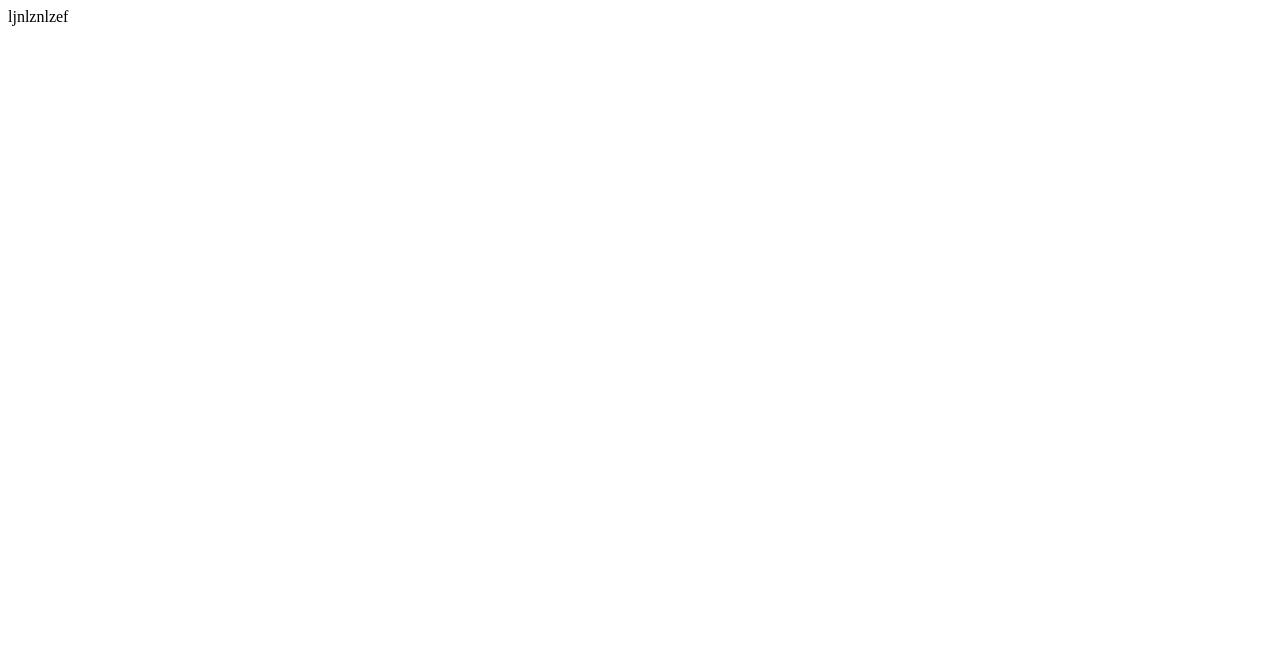
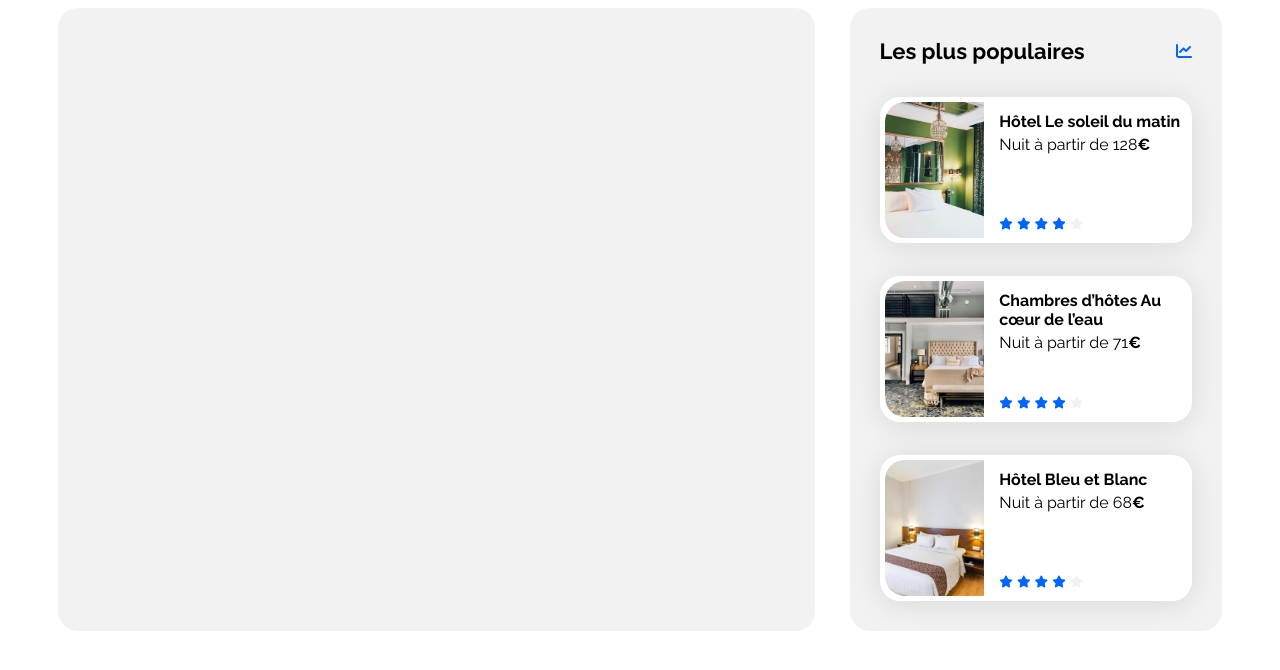
Before and after one commit to maebstn/projet1, a plain HTML site: page index.html in a window 1280 px wide. Drawn offline with Linux system fonts and the light colour scheme.

Commit message:
Premier commit

```diff
--- /dev/null
+++ b/css/style.css
@@ -0,0 +1,167 @@
+/****** General ***********/
+* {
+    font-family: 'Raleway', sans-serif;
+}
+
+:root {
+    --main-color: #0065FC;
+    --main-bg-color: #F2F2F2;
+    --filter-bg-color: #DEEBFF;
+}
+
+.fa-solid {
+    color: var(--main-color);
+}
+
+body {
+    display: flex;
+    justify-content: center;
+}
+
+.main-container {
+    width: 100%;
+    max-width: 1440px;
+    padding: 0 50px;
+    box-sizing: border-box;
+}
+
+a {
+    color: inherit;
+    text-decoration: none;
+}
+
+.section-title {
+    margin: 0;
+    font-size: 22px;
+}
+
+.card {
+    background-color: white;
+    border-radius: 20px;
+    padding: 5px;
+    filter: drop-shadow(0px 3px 15px rgba(0, 0, 0, 0.1));
+}
+
+.card img {
+    object-fit: cover;
+}
+
+.card-title {
+    font-size: 16px;
+}
+
+.euro {
+    font-weight: 700;
+}
+
+.neutral-star {
+    color: var(--main-bg-color)
+}
+
+/****** Hebergements And Populaires ***********/
+.hebergements-and-populaires {
+    display: flex;
+    justify-content: space-between;
+}
+
+.hebergements-and-populaires section {
+    background-color: var(--main-bg-color);
+    border-radius: 20px;
+    padding: 30px;
+    box-sizing: border-box;
+}
+
+/****** Hebergements ***********/
+.hebergements {
+    width: 65%;
+}
+
+/****** Populaires ***********/
+.populaires {
+    width: 32%;
+}
+
+.populaires-title {
+    display: flex;
+    justify-content: space-between;
+    align-items: center;
+}
+
+.populaires-cards .card {
+    display: flex;
+    margin-top: 33px;
+}
+
+.populaires-cards img {
+    width: 33%;
+    height: 136px;
+    border-top-left-radius: 20px;
+    border-bottom-left-radius: 20px;
+}
+
+.populaires-cards .card-content {
+    width: 67%;
+    padding-left: 15px;
+    display: flex;
+    flex-direction: column;
+    justify-content: space-between;
+    box-sizing: border-box;
+}
+
+.populaires-cards .card-title {
+    margin-top: 10px;
+    margin-bottom: 4px;
+}
+
+.populaires-cards .card-subtitle {
+    margin: 0;
+}
+
+.populaires-cards .card-rating {
+    margin-bottom: 5px;
+}
+
+
+
+
+/* Le code ci-dessous correspond à la version responsive uniquement */
+
+/****** Media queries ***********/
+/* Medium devices (tablets, less/equal than 1024px) */
+@media (max-width: 1024px) {
+    .hebergements-and-populaires {
+        flex-direction: column;
+    }
+
+    .hebergements {
+        width: 100%;
+    }
+
+    .populaires {
+        width: 100%;
+        margin-top: 50px;
+    }
+
+    .populaires-cards {
+        display: flex;
+        flex-direction: row;
+        justify-content: space-between;
+    }
+
+    .populaires-cards a {
+        width: 30%;
+    }
+
+    .populaires-cards .card-title {
+        font-size: 14px;
+    }
+
+    .populaires-cards .card-subtitle {
+        font-size: 13px;
+    }
+}
+
+/* Small devices (phones, less than 768px) */
+@media (max-width: 767.98px) {
+    /* ... */
+}
--- a/index.html
+++ b/index.html
@@ -1 +1,96 @@
-ljnlznlzef
+<!DOCTYPE html>
+<html lang="fr">
+
+<head>
+    <meta charset="UTF-8">
+    <meta name="viewport" content="width=device-width, initial-scale=1.0">
+    <title>Booki</title>
+    <link rel="preconnect" href="https://fonts.googleapis.com">
+    <link rel="preconnect" href="https://fonts.gstatic.com" crossorigin>
+    <link href="https://fonts.googleapis.com/css2?family=Raleway:wght@400;500;700&display=swap" rel="stylesheet">
+    <link rel="stylesheet" href="https://cdnjs.cloudflare.com/ajax/libs/font-awesome/6.2.1/css/all.min.css"
+        integrity="sha512-MV7K8+y+gLIBoVD59lQIYicR65iaqukzvf/nwasF0nqhPay5w/9lJmVM2hMDcnK1OnMGCdVK+iQrJ7lzPJQd1w=="
+        crossorigin="anonymous" referrerpolicy="no-referrer" />
+    <link rel="stylesheet" href="./css/style.css">
+</head>
+
+<body>
+    <div class="main-container">
+        <header></header>
+        <main>
+            <div class="hebergements-and-populaires">
+                <section class="hebergements">
+
+                </section>
+                <section class="populaires">
+                    <div class="populaires-title">
+                        <h2 class="section-title">Les plus populaires</h2>
+                        <i class="fa-solid fa-chart-line" aria-hidden="true"></i>
+                    </div>
+                    <div class="populaires-cards">
+                        <a href="#">
+                            <article class="card">
+                                <img src="./images/hebergements/emile-guillemot.jpg" alt="Image de la chambre d'hôtel montrant un lit">
+                                <div class="card-content">
+                                    <div class="card-txt">
+                                        <h3 class="card-title">Hôtel Le soleil du matin</h3>
+                                        <p class="card-subtitle">Nuit à partir de 128<span class="euro">€</span></p>
+                                    </div>
+                                    <div class="card-rating">
+                                        <i class="fa-xs fa-solid fa-star" aria-hidden="true"></i>
+                                        <i class="fa-xs fa-solid fa-star" aria-hidden="true"></i>
+                                        <i class="fa-xs fa-solid fa-star" aria-hidden="true"></i>
+                                        <i class="fa-xs fa-solid fa-star" aria-hidden="true"></i>
+                                        <i class="fa-xs fa-solid fa-star neutral-star" aria-hidden="true"></i>
+                                        <span class="sr-only">Note de 4 sur 5</span>
+                                    </div>
+                                </div>
+                            </article>
+                        </a>
+                        <a href="#">
+                            <article class="card">
+                                <img src="./images/hebergements/aw-creative.jpg" alt="Image de la chambre d'hôtel montrant un lit">
+                                <div class="card-content">
+                                    <div class="card-txt">
+                                        <h3 class="card-title">Chambres d’hôtes Au cœur de l’eau</h3>
+                                        <p class="card-subtitle">Nuit à partir de 71<span class="euro">€</span></p>
+                                    </div>
+                                    <div class="card-rating">
+                                        <i class="fa-xs fa-solid fa-star" aria-hidden="true"></i>
+                                        <i class="fa-xs fa-solid fa-star" aria-hidden="true"></i>
+                                        <i class="fa-xs fa-solid fa-star" aria-hidden="true"></i>
+                                        <i class="fa-xs fa-solid fa-star" aria-hidden="true"></i>
+                                        <i class="fa-xs fa-solid fa-star neutral-star" aria-hidden="true"></i>
+                                        <span class="sr-only">Note de 4 sur 5</span>
+                                    </div>
+                                </div>
+                            </article>
+                        </a>
+                        <a href="#">
+                            <article class="card">
+                                <img src="./images/hebergements/febrian-zakaria2.jpg" alt="Image de la chambre d'hôtel montrant un lit">
+                                <div class="card-content">
+                                    <div class="card-txt">
+                                        <h3 class="card-title">Hôtel Bleu et Blanc</h3>
+                                        <p class="card-subtitle">Nuit à partir de 68<span class="euro">€</span></p>
+                                    </div>
+                                    <div class="card-rating">
+                                        <i class="fa-xs fa-solid fa-star" aria-hidden="true"></i>
+                                        <i class="fa-xs fa-solid fa-star" aria-hidden="true"></i>
+                                        <i class="fa-xs fa-solid fa-star" aria-hidden="true"></i>
+                                        <i class="fa-xs fa-solid fa-star" aria-hidden="true"></i>
+                                        <i class="fa-xs fa-solid fa-star neutral-star" aria-hidden="true"></i>
+                                        <span class="sr-only">Note de 4 sur 5</span>
+                                    </div>
+                                </div>
+                            </article>
+                        </a>
+                    </div>
+                </section>
+            </div>
+        </main>
+        <footer></footer>
+    </div>
+</body>
+
+</html>
```
Also changed, not shown: images/activites/florian-wehde.jpg (added), images/activites/kilyan-sockalingum.jpg (added), images/activites/paul-hermann.jpg (added), images/activites/reno-laithienne.jpg (added), images/hebergements/annie-spratt.jpg (added), images/hebergements/aw-creative.jpg (added), images/hebergements/emile-guillemot.jpg (added), images/hebergements/febrian-zakaria.jpg (added), images/hebergements/febrian-zakaria2.jpg (added), images/hebergements/fred-kleber.jpg (added), images/hebergements/marcus-loke.jpg (added), images/hebergements/nicate-lee.jpg (added), images/hebergements/reisetopia.jpg (added), images/logo/Booki.png (added), 1 more files, 1 other file.
